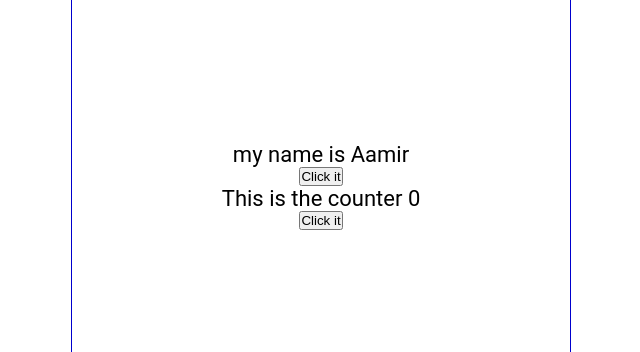
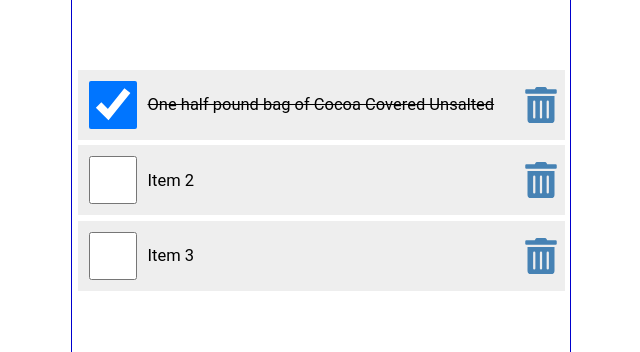
Before and after one commit to Aamirmuhammad91/REACT_SERIES, a React (Create React App) app in the folder 01tut/: page / in a window 1280 px wide. Shown: the part 234-586 px from the top of the page, without its empty margins (319-959 px from the left). Built offline with nearby package versions, Linux system fonts and the light colour scheme.

Commit message:
Lists & Keys

```diff
--- a/01tut/package.json
+++ b/01tut/package.json
@@ -34,5 +34,8 @@
       "last 1 firefox version",
       "last 1 safari version"
     ]
+  },
+  "devDependencies": {
+    "react-icons": "^4.3.1"
   }
 }
--- a/01tut/src/Content.js
+++ b/01tut/src/Content.js
@@ -1,25 +1,67 @@
 import { useState } from 'react';
+import { FaTrashAlt } from 'react-icons/fa';
 
 const Content = () => {
-  const [name, setName] = useState('Aamir');
-  const [count, setCount] = useState(0);
-  const handleNameChange = () => {
-    const names = ['Aamir', 'Asif', 'kashif'];
-    const int = Math.floor(Math.random() * 3);
-    setName(names[int]);
+  const [items, setItems] = useState([
+    {
+      id: 1,
+      checked: true,
+      item: 'One half pound bag of Cocoa Covered Unsalted',
+    },
+    {
+      id: 2,
+      checked: false,
+      item: 'Item 2',
+    },
+    {
+      id: 3,
+      checked: false,
+      item: 'Item 3',
+    },
+  ]);
+
+  const handleCheck = (id) => {
+    const listItems = items.map((item) =>
+      item.id === id ? { ...item, checked: !item.checked } : item
+    );
+    setItems(listItems);
+    localStorage.setItem('shoppinglist', JSON.stringify(listItems));
   };
 
-  const handleCount = () => {
-    setCount(count + 1);
+  const handleDelete = (id) => {
+    const listItems = items.filter((item) => item.id !== id);
+    setItems(listItems);
+    localStorage.setItem('shoppinglist', JSON.stringify(listItems));
   };
 
   return (
     <main>
-      <p>my name is {name}</p>
-      <button onClick={handleNameChange}>Click it</button>
-
-      <p>This is the counter {count}</p>
-      <button onClick={handleCount}>Click it</button>
+      {items.length ? (
+        <ul>
+          {items.map((item) => (
+            <li className='item' key={item.id}>
+              <input
+                onChange={() => handleCheck(item.id)}
+                type='checkbox'
+                checked={item.checked}
+              />
+              <label
+                style={item.checked ? { textDecoration: 'line-through' } : null}
+                onDoubleClick={() => handleCheck(item.id)}
+              >
+                {item.item}
+              </label>
+              <FaTrashAlt
+                onClick={() => handleDelete(item.id)}
+                role='button'
+                tabIndex='0'
+              />
+            </li>
+          ))}
+        </ul>
+      ) : (
+        <p style={{ marginTop: '3rem', color: 'red' }}>The list is empty</p>
+      )}
     </main>
   );
 };
--- a/01tut/src/index.css
+++ b/01tut/src/index.css
@@ -56,3 +56,62 @@
   display: grid;
   place-content: center;
 }
+
+ul {
+  width: 100%;
+  list-style: none;
+  padding: 0 0.25rem 0.25rem;
+}
+
+ul li::before {
+  content: '\200B';
+}
+
+.item {
+  display: flex;
+  justify-content: flex-start;
+  align-items: center;
+  padding: 0.5rem 0 0.5rem 0.5rem;
+  margin: 0.25rem 0;
+  background-color: #eee;
+}
+
+.item:first-child {
+  margin: 0;
+}
+
+.item input[type='checkbox'] {
+  text-align: center;
+  width: 2.5rem;
+  width: 48px;
+  min-width: 48px;
+  height: 2.5rem;
+  height: 48px;
+  min-height: 48px;
+  cursor: pointer;
+  margin-right: 0.5rem;
+}
+
+.item input[type='checkbox']:focus + label {
+  text-decoration: underline;
+}
+
+.item > label {
+  font-size: 0.75rem;
+  flex-grow: 1;
+}
+
+.item svg {
+  width: 48px;
+  min-width: 48px;
+  height: 36px;
+  font-size: 1rem;
+  color: steelblue;
+  cursor: pointer;
+}
+
+.item svg:focus,
+.item svg:hover {
+  color: red;
+  outline: none;
+}
```
Also changed, not shown: 1 other file (tests, documents, lock files or other folders).
